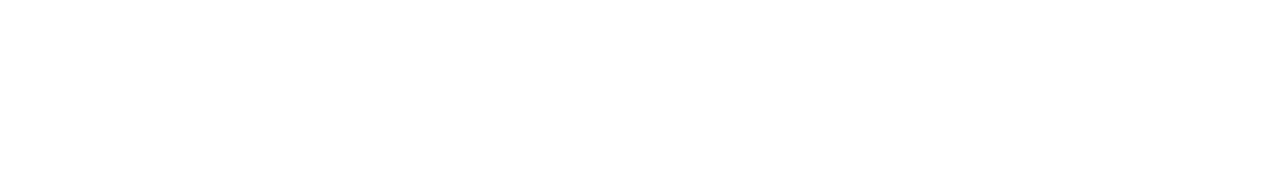
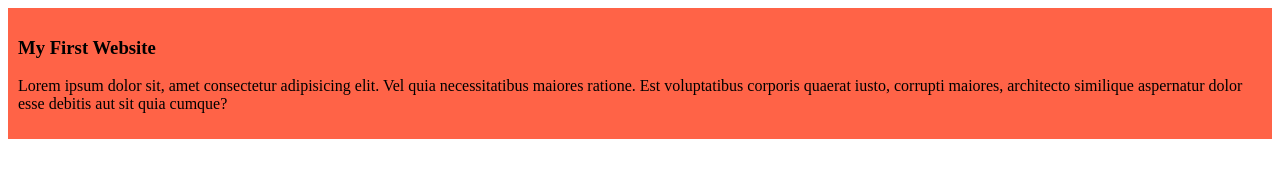
Before and after one commit to AsmSaikat/my-simple-website, a plain HTML site: page index.html in a window 1280 px wide. Drawn offline with Linux system fonts and the light colour scheme.

Commit message:
added the first blog

```diff
--- a/index.html
+++ b/index.html
@@ -3,9 +3,13 @@
 <head>
     <meta charset="UTF-8">
     <meta name="viewport" content="width=device-width, initial-scale=1.0">
+    <link rel="stylesheet" href="styles/blog.css">
     <title>My Simple Website</title>
 </head>
 <body>
-
+    <div>
+        <h3>My First Website</h3>
+        <p>Lorem ipsum dolor sit, amet consectetur adipisicing elit. Vel quia necessitatibus maiores ratione. Est voluptatibus corporis quaerat iusto, corrupti maiores, architecto similique aspernatur dolor esse debitis aut sit quia cumque?</p>
+    </div>
 </body>
 </html>
--- /dev/null
+++ b/styles/blog.css
@@ -0,0 +1,4 @@
+div{
+    background-color: tomato;
+    padding: 10px;
+}
```
